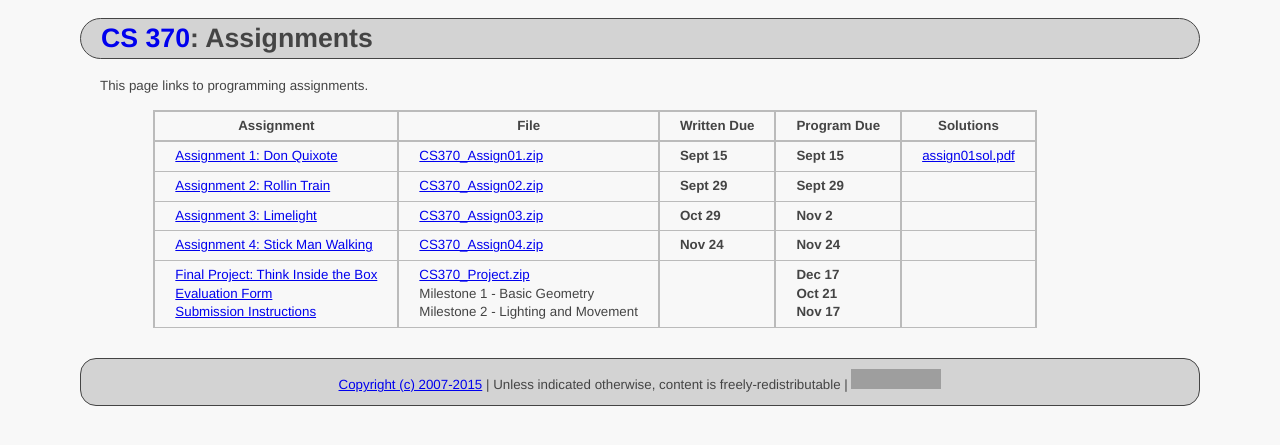
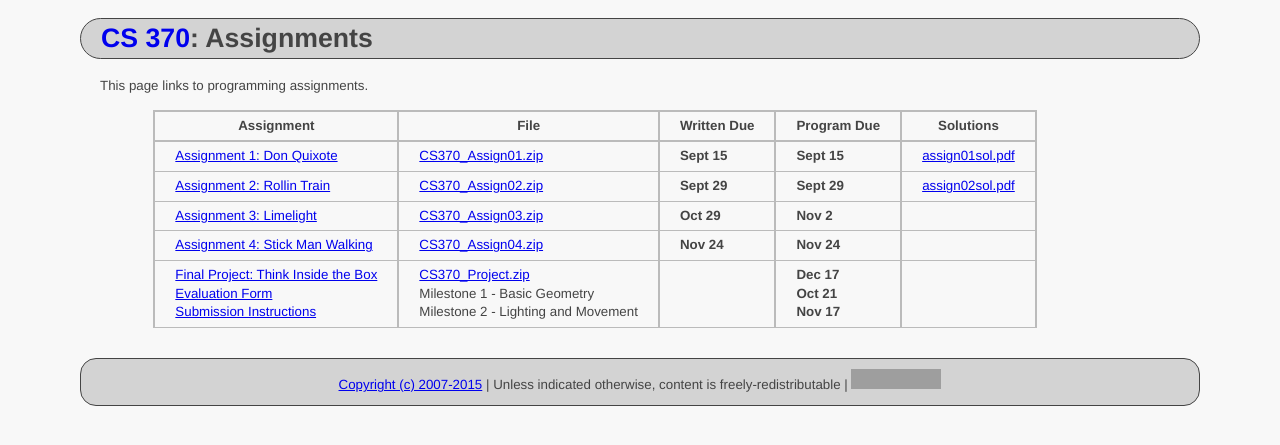
Before and after one commit to ycpcs/cs370-fall2015, a Jekyll site: the page built from assign/index.md, in a window 1280 px wide. Shown: the top 445 px of the page. Built offline with Jekyll 4.4.1, drawn with Linux system fonts in a browser that asks for light colours; Markdown is read by kramdown in place of the engine named in the settings; grey boxes are pictures that could not be loaded.

Commit message:
add assignment 2 solutions
add assignment 2 solutions

```diff
--- a/assign/index.md
+++ b/assign/index.md
@@ -8,7 +8,7 @@ This page links to programming assignments.
 > Assignment | File | Written Due | Program Due | Solutions |
 > ---------- | ---- | ----------- | ----------- | --------- |
 > [Assignment 1: Don Quixote](assign01.html) | [CS370_Assign01.zip](src/CS370_Assign01.zip) | **Sept 15** | **Sept 15** | [assign01sol.pdf](sol/assign01sol.pdf) |
-> [Assignment 2: Rollin Train](assign02.html) | [CS370_Assign02.zip](src/CS370_Assign02.zip) | **Sept 29** | **Sept 29** | |
+> [Assignment 2: Rollin Train](assign02.html) | [CS370_Assign02.zip](src/CS370_Assign02.zip) | **Sept 29** | **Sept 29** | [assign02sol.pdf](sol/assign02sol.pdf)|
 > [Assignment 3: Limelight](assign03.html) | [CS370_Assign03.zip](src/CS370_Assign03.zip) | **Oct 29** | **Nov 2** | |
 > [Assignment 4: Stick Man Walking](assign04.html) | [CS370_Assign04.zip](src/CS370_Assign04.zip) | **Nov 24** | **Nov 24** | |
 > [Final Project: Think Inside the Box](project.html) <br /> [Evaluation Form](CS370_Final_Project_eval.docx) <br /> [Submission Instructions](ProjectSubmit.html) | [CS370_Project.zip](src/CS370_Project.zip) <br /> Milestone 1 - Basic Geometry <br /> Milestone 2 - Lighting and Movement | | **Dec 17** <br /> **Oct 21** <br /> **Nov 17** | |
```
Also changed, not shown: 1 other file.
